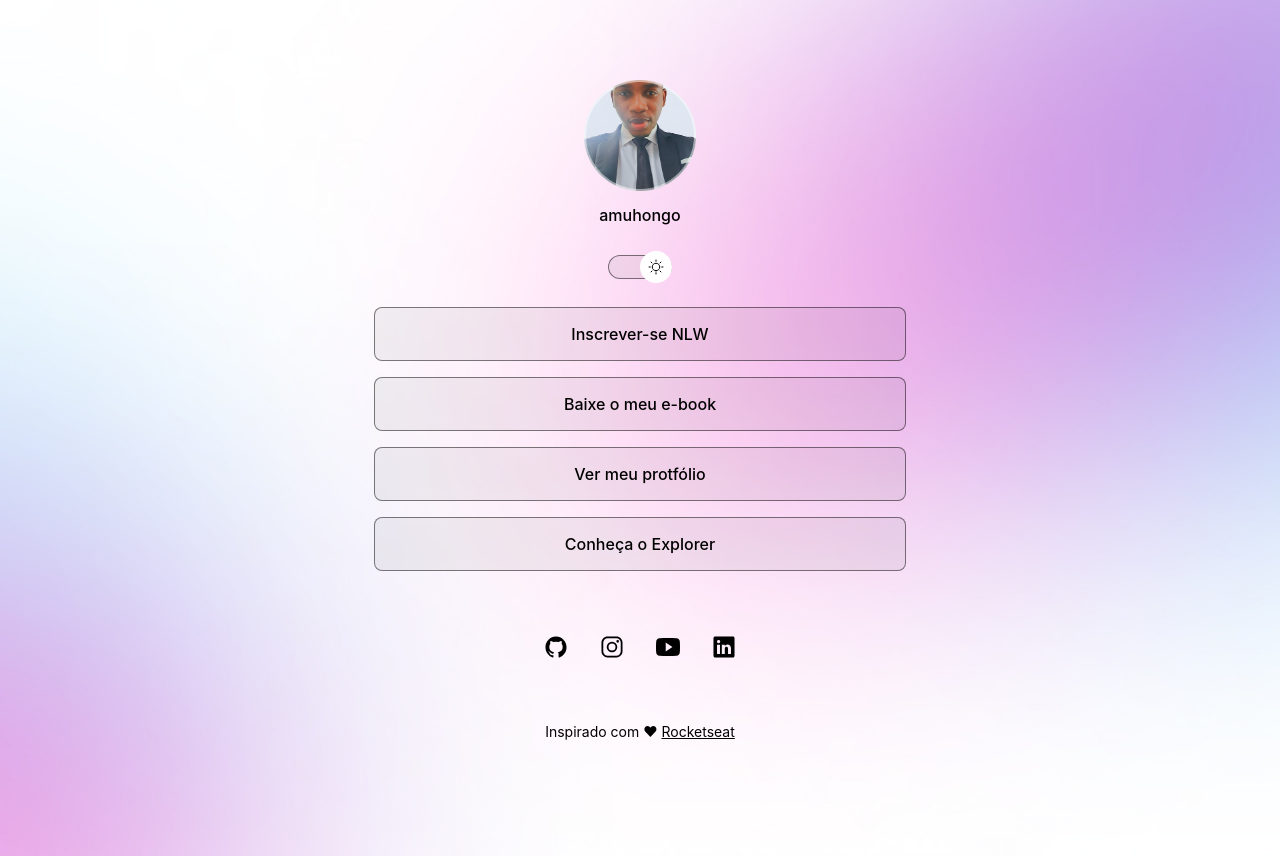
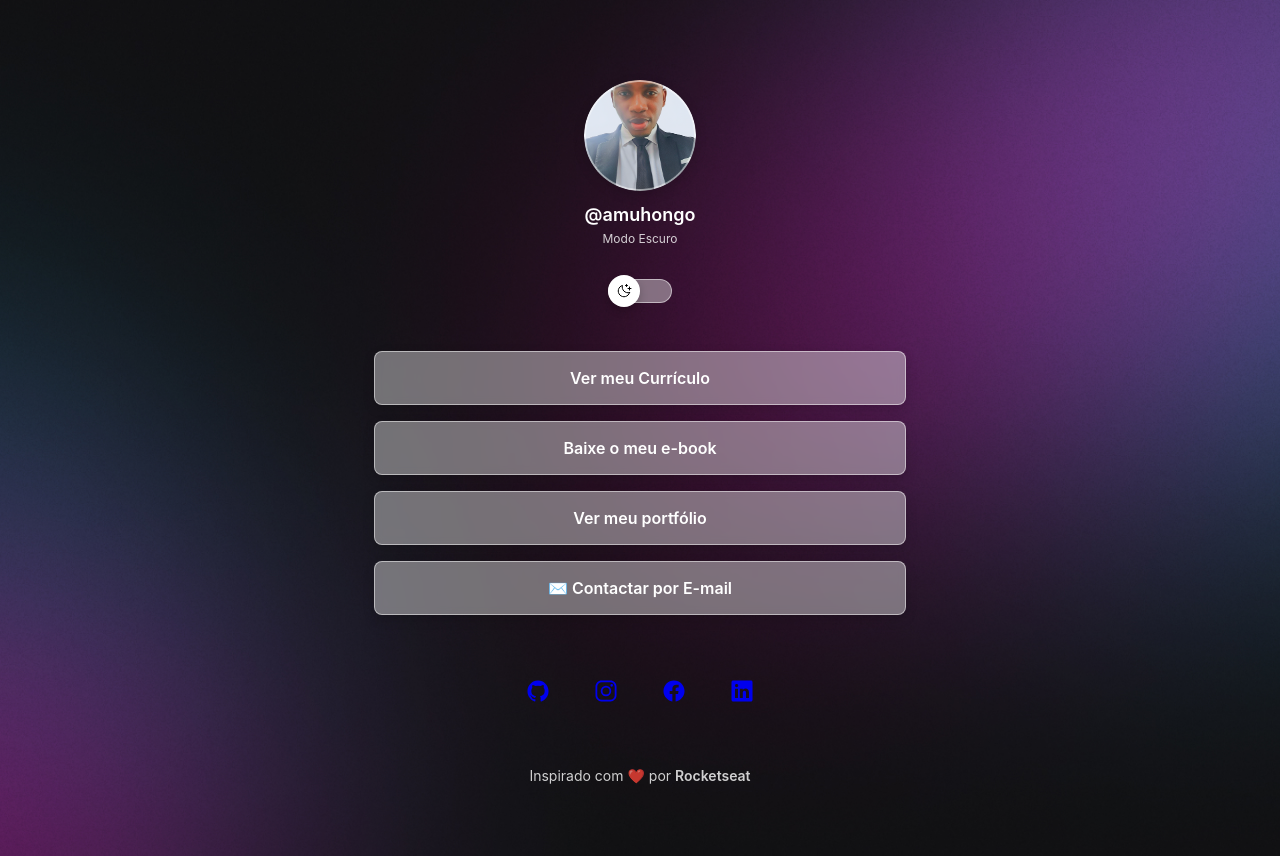
Before and after one commit to amuhongo/projecto, a plain HTML site: page index.html in a window 1280 px wide. Drawn offline with nearby package versions, Linux system fonts and the light colour scheme.

Commit message:
forçar rebuild do GitHub Pages

```diff
--- a/index.html
+++ b/index.html
@@ -1,70 +1,54 @@
 <!DOCTYPE html>
-<html lang="pt-br" class="light">
+<html lang="pt-br">
   <head>
     <meta charset="UTF-8" />
     <meta name="viewport" content="width=device-width, initial-scale=1.0" />
-    <title>Projectos</title>
-    <link rel ="stylesheet" href= "style.css" />
+    <title>amuhongo | Portfólio</title>
+    <link rel="stylesheet" href="style.css" />
   </head>
+
   <body>
     <div id="container">
       <div id="profile">
-        <img
-          src="./assets/avatar.png" alt="Foto de Agostinho Feliciano"
-        />
-          <p>amuhongo</p>
+        <img src="./assets/avatar.png" alt="Foto de Agostinho Feliciano" />
+        <p>@amuhongo</p>
+        <small id="mode-text">Modo Escuro</small>
       </div>
 
-      <div id="switch" onclick="toggleMode()">
-        <button>
+      <div id="switch" aria-label="Alternar modo claro/escuro" onclick="toggleMode()">
+        <button></button>
+        <span></span>
+      </div>
 
-        </button>
-        <span>
-      </div>
       <ul>
-        <li>
-          <a href="#">Inscrever-se NLW</a>
-        </li>
-        <li>
-          <a href="#">Baixe o meu e-book</a>
-        </li>
-        <li>
-          <a href="https://github.com/amuhongo">Ver meu protfólio</a>
-        </li>
-        <li>
-          <a href="https://rocketseat.com.br/explorer"target="_blank"> Conheça o Explorer</a>
-        </li>
+        <li><a href="./Curriculo_Agostinho_Feliciano_Moderno.pdf">Ver meu Currículo</a></li>
+        <li><a href="#">Baixe o meu e-book</a></li>
+        <li><a href="https://github.com/amuhongo" target="_blank">Ver meu portfólio</a></li>
+        <li><a href="mailto:agostinhomuhongofeliciano@gmail.com">✉️ Contactar por E-mail</a></li>
+      </ul>
 
-      </ul>
       <div id="social-links">
-          <a href="https://github.com/amuhongo" target="_blank">
+        <a href="https://github.com/amuhongo" target="_blank" aria-label="GitHub">
           <ion-icon name="logo-github"></ion-icon>
         </a>
-
-         <a href="https://instagram.com/agostinho_feliciano18" target="_blank">
+        <a href="https://instagram.com/agostinho_feliciano18" target="_blank" aria-label="Instagram">
           <ion-icon name="logo-instagram"></ion-icon>
         </a>
-
-          <a href="https://facebook.com/Agostinho Feliciano" target="_blank">
-              <ion-icon name="logo-youtube"></ion-icon>
+        <a href="https://facebook.com/AgostinhoFeliciano" target="_blank" aria-label="Facebook">
+          <ion-icon name="logo-facebook"></ion-icon>
         </a>
-
-         <a href="https://linkedin.com/in/agostinho-muhongo-feliciano-amuhongo" target="_blank">
+        <a href="https://linkedin.com/in/agostinho-muhongo-feliciano-amuhongo" target="_blank" aria-label="LinkedIn">
           <ion-icon name="logo-linkedin"></ion-icon>
         </a>
       </div>
 
       <footer>
-         Inspirado com ♥  <a href="https://rocketseat.com.br/">Rocketseat</a>
+        Inspirado com ❤️ por <a href="https://rocketseat.com.br/" target="_blank">Rocketseat</a>
       </footer>
+    </div>
 
-    </div>
     <script type="module" src="https://unpkg.com/ionicons@7.1.0/dist/ionicons/ionicons.esm.js"></script>
     <script nomodule src="https://unpkg.com/ionicons@7.1.0/dist/ionicons/ionicons.js"></script>
-
-    <script src="./script.js">
-
-    </script>
-
+    <script src="script.js"></script>
   </body>
 </html>
--- a/script.js
+++ b/script.js
@@ -1,21 +1,27 @@
-function toggleMode(){
-    const html = document.documentElement
+function toggleMode() {
+  const html = document.documentElement
+  html.classList.toggle("light")
 
-    /*if (html.classList.contains("light")){
-      html.classList.remove("light")
-    } else {
-      html.classList.add("light")
-    }*/
-   html.classList.toggle("light")
-   //pagar imag
+  const img = document.querySelector("#profile img")
+  const modeText = document.querySelector("#mode-text")
 
-   const img = document.querySelector("#profile img")
+  if (html.classList.contains("light")) {
+    img.setAttribute("src", "./assets/avatar-light.png")
+    modeText.textContent = "Modo Claro"
+    localStorage.setItem("theme", "light")
+  } else {
+    img.setAttribute("src", "./assets/avatar.png")
+    modeText.textContent = "Modo Escuro"
+    localStorage.setItem("theme", "dark")
+  }
+}
 
-   if(html.classList.contains("light"))
-   {
-    img.setAttribute("src", './assets/avatar-light.png')
-   }
-   else{
-    img.setAttribute('src',"./assets/avatar.png")
-   }
+// 🔁 Mantém o tema escolhido ao recarregar a página
+const savedTheme = localStorage.getItem("theme")
+if (savedTheme === "light") {
+  document.documentElement.classList.add("light")
+  document
+    .querySelector("#profile img")
+    .setAttribute("src", "./assets/avatar-light.png")
+  document.querySelector("#mode-text").textContent = "Modo Claro"
 }
--- a/style.css
+++ b/style.css
@@ -1,3 +1,6 @@
+/* ==========================================================
+   1. Reset e Variáveis
+   ========================================================== */
 * {
   margin: 0;
   padding: 0;
@@ -8,32 +11,47 @@
   --text-color: white;
   --bg-url: url(./assets/bg-mobile.jpg);
   --stroke-color: rgba(255, 255, 255, 0.5);
-  --surface-color: rgba(255, 255, 255, 0.5);
-  --surface-color-hover: rgba(0, 0, 0, 0.02);
-  --highlight-color: rgba(255, 255, 255, 0.2);
+  --surface-color: rgba(255, 255, 255, 0.4);
+  --surface-color-hover: rgba(255, 255, 255, 0.2);
+  --highlight-color: rgba(255, 255, 255, 0.3);
   --switch-bg-url: url(./assets/moon-stars.svg);
+  --shadow: 0 4px 12px rgba(0, 0, 0, 0.15);
+  --transition: 0.3s ease-in-out;
 }
 
-/* ⚠️ Faltava ponto e vírgula após a linha do bg-url */
 .light {
   --text-color: black;
   --bg-url: url(./assets/bg-mobile-light.jpg);
-  --stroke-color: rgba(0, 0, 0, 0.5);
+  --stroke-color: rgba(0, 0, 0, 0.3);
   --surface-color: rgba(0, 0, 0, 0.05);
-  --surface-color-hover: rgba(0, 0, 0, 0.02);
-  --highlight-color: rgba(0, 0, 0, 0.1);
+  --surface-color-hover: rgba(0, 0, 0, 0.1);
+  --highlight-color: rgba(0, 0, 0, 0.15);
   --switch-bg-url: url(./assets/sun.svg);
 }
 
-/* Corpo */
+/* ==========================================================
+   2. Estrutura Geral
+   ========================================================== */
 body {
   background: var(--bg-url) no-repeat top center / cover;
   height: 100vh;
+  font-family: 'Inter', sans-serif;
+  color: var(--text-color);
+  transition: background 0.5s ease, color 0.5s ease;
+}
+/* Transição de fade do fundo */
+body::before {
+  content: "";
+  position: fixed;
+  inset: 0;
+  background: var(--bg-url) no-repeat top center / cover;
+  opacity: 1;
+  z-index: -1;
+  transition: opacity 0.8s ease;
 }
 
-body * {
-  font-family: 'Inter', sans-serif;
-  color: var(--text-color);
+.light body::before {
+  opacity: 1;
 }
 
 #container {
@@ -43,27 +61,46 @@ body * {
   padding: 0 24px;
 }
 
-/* Perfil */
+/* ==========================================================
+   3. Perfil
+   ========================================================== */
 #profile {
   text-align: center;
   padding: 24px;
+  animation: fadeIn 1s ease forwards;
 }
 
 #profile img {
   width: 112px;
+  border-radius: 50%;
+  box-shadow: var(--shadow);
+  transition: transform 0.3s ease;
+}
+
+#profile img:hover {
+  transform: scale(1.05);
 }
 
 #profile p {
-  font-weight: 500; /* ⚠️ 'px' removido — valor incorreto */
+  font-weight: 600;
   line-height: 24px;
   margin-top: 8px;
+  font-size: 18px;
 }
 
-/* Switch */
+#mode-text {
+  font-size: 12px;
+  opacity: 0.8;
+  margin-top: 4px;
+}
+
+/* ==========================================================
+   4. Switch
+   ========================================================== */
 #switch {
   position: relative;
   width: 64px;
-  margin: 4px auto;
+  margin: 8px auto 24px;
 }
 
 #switch button {
@@ -78,31 +115,31 @@ body * {
   z-index: 1;
   transform: translateY(-50%);
   cursor: pointer;
-}
-
-/* Animação suave ao alternar o modo */
-#switch button,
-#switch span {
-  transition: all 0.3s ease;
+  will-change: left, transform;
+  transition: all 0.4s ease-in-out, background 0.4s ease;
+  box-shadow: 0 4px 8px rgba(0, 0, 0, 0.2);
 }
 
 .light #switch button {
-  left: calc(100% - 32px); /* substitui 'right:0' para mais suavidade */
+  left: 50%;
+  background: var(--surface-color) var(--switch-bg-url) no-repeat center;
+  box-shadow: 0 4px 8px rgba(0, 0, 0, 0.15);
 }
 
-/* Fundo do switch */
+
 #switch span {
   display: block;
   width: 64px;
   height: 24px;
   background: var(--surface-color);
   border: 1px solid var(--stroke-color);
+  border-radius: 9999px;
   backdrop-filter: blur(4px);
-  -webkit-backdrop-filter: blur(4px);
-  border-radius: 9999px;
 }
 
-/* Links */
+/* ==========================================================
+   5. Links
+   ========================================================== */
 ul {
   list-style: none;
   display: flex;
@@ -120,24 +157,28 @@ ul li a {
   border: 1px solid var(--stroke-color);
   border-radius: 8px;
   backdrop-filter: blur(4px);
-  -webkit-backdrop-filter: blur(4px);
   text-decoration: none;
-  font-weight: 500;
-  transition: background 0.3s, border 0.3s;
+  font-weight: 600;
+  color: var(--button-text-color);
+  box-shadow: var(--shadow);
+  transition: background 0.3s, transform 0.3s;
 }
 
-/* ⚠️ Removido "border: 1px solid red" que era para debug */
 ul li a:hover {
   background: var(--surface-color-hover);
-  border: 1.5px solid var(--text-color);
+  transform: translateY(-4px);
 }
 
-/* Social Links */
+
+/* ==========================================================
+   6. Social Links
+   ========================================================== */
 #social-links {
   display: flex;
   justify-content: center;
   padding: 24px 0;
   font-size: 24px;
+  gap: 12px;
 }
 
 #social-links a {
@@ -145,27 +186,53 @@ ul li a:hover {
   align-items: center;
   justify-content: center;
   padding: 16px;
-  transition: background 0.2s;
   border-radius: 50%;
+  transition: background 0.2s, transform 0.2s;
 }
 
 #social-links a:hover {
   background: var(--highlight-color);
+  transform: scale(1.15);
 }
 
-/* Rodapé */
+/* ==========================================================
+   7. Rodapé
+   ========================================================== */
 footer {
   padding: 24px 0;
   text-align: center;
   font-size: 14px;
+  opacity: 0.8;
 }
-/**media queries*/
 
-@media(min-width: 700px){
-  :root{
-      --bg-url:url(./assets/bg-desktop.jpg);
+footer a {
+  color: var(--text-color);
+  text-decoration: none;
+  font-weight: 600;
+}
+
+/* ==========================================================
+   8. Responsividade
+   ========================================================== */
+@media (min-width: 700px) {
+  :root {
+    --bg-url: url(./assets/bg-desktop.jpg);
   }
-  .light{
-      --bg-url:url(./assets/bg-desktop-light.jpg);
+  .light {
+    --bg-url: url(./assets/bg-desktop-light.jpg);
   }
 }
+
+/* ==========================================================
+   9. Animações
+   ========================================================== */
+@keyframes fadeIn {
+  from {
+    opacity: 0;
+    transform: translateY(10px);
+  }
+  to {
+    opacity: 1;
+    transform: translateY(0);
+  }
+}
```
Also changed, not shown: 1 other file. Lines whose indentation alone changed are shown as unchanged.
